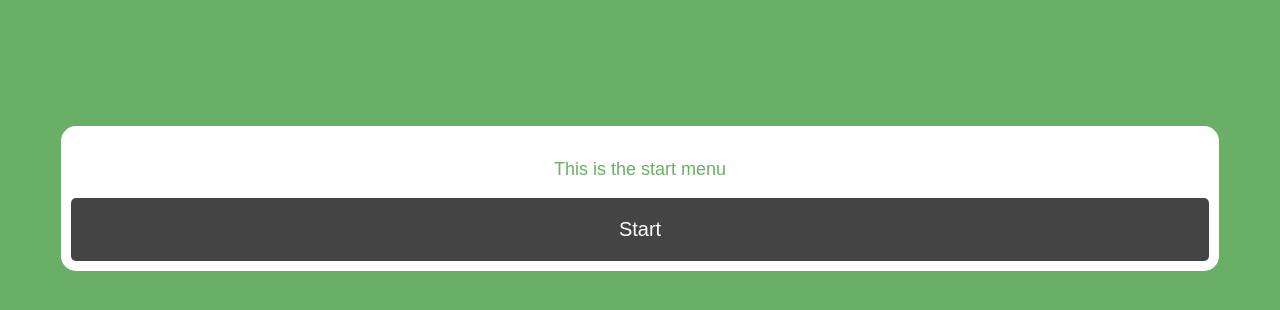
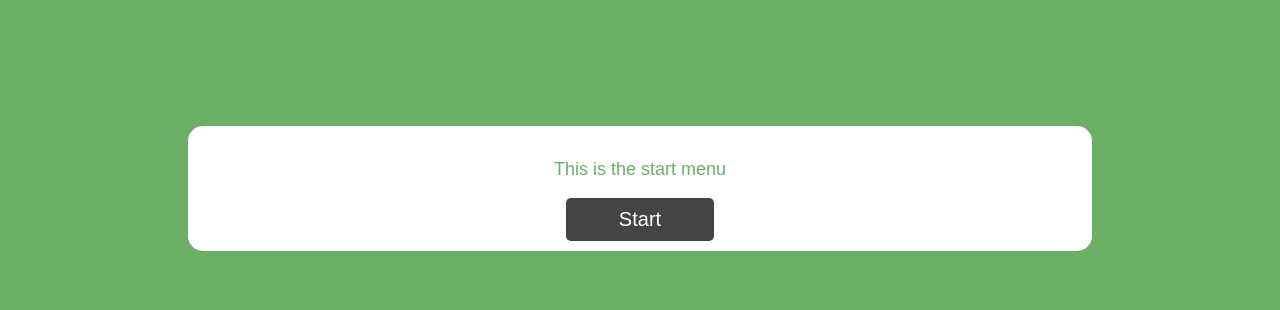
Before and after one commit to jakec-github/codeQuiz, a Flask app: page / in a window 1280 px wide. Shown: the top 310 px of the page. Run offline with Flask 2, Linux system fonts and the light colour scheme; data that the repository does not hold is empty; some libraries are stand-ins or nearby versions.

Commit message:
Adapts the quiz for large screen sizes

```diff
--- a/src/static/css/main.css
+++ b/src/static/css/main.css
@@ -1 +1 @@
-*{font-family:sans-serif}body{background-color:#69AF66;max-width:100vw}.btn{cursor:pointer}#quiz{max-width:90%;margin:auto;margin-top:10%;background-color:white;color:#69AF66;text-align:center;padding:10px;padding-top:15px;border-radius:15px}#quiz p{font-size:18px}.panel{background-color:white;color:white;border-radius:5px;display:grid;grid-template-columns:1fr;grid-row-gap:5px;padding:5px}.panel .answer{background-color:#444444;border-radius:5px;font-size:20px;padding:20px 0;min-width:100%}.panel p{grid-column:1/3;margin-bottom:5px;margin-top:0px}.nav{background-color:#444444;border-radius:5px;font-size:20px;padding:20px 0;min-width:100%;color:white}#incorrect-panel{background-color:#FF6666}#correct-panel{background-color:#77DD77}#explanation-panel{background-color:#69AF66}#learn{grid-column:1/3}#total-progress #current-progress{min-height:20px;margin:auto}#total-progress{min-width:70%;background-color:#444444;border-radius:10px;overflow:hidden;text-align:left;border:3px solid #444444}#current-progress{background-color:orange;float:left;transition:all 0.1s ease}
+*{font-family:sans-serif}body{background-color:#69AF66;max-width:100vw}.btn{cursor:pointer}#quiz{max-width:90%;margin:auto;margin-top:10%;background-color:white;color:#69AF66;text-align:center;padding:10px;padding-top:15px;border-radius:15px}#quiz p{font-size:18px}.panel{background-color:white;color:white;border-radius:5px;display:grid;grid-template-columns:1fr;grid-row-gap:5px;padding:5px}.panel .answer{background-color:#444444;border-radius:5px;font-size:20px;padding:20px 0;min-width:100%}.panel p{grid-column:1/3;margin-bottom:5px;margin-top:0px}.nav{background-color:#444444;border-radius:5px;font-size:20px;padding:20px 0;min-width:100%;color:white}#incorrect-panel{background-color:#FF6666}#correct-panel{background-color:#77DD77}#explanation-panel{background-color:#69AF66}#learn{grid-column:1/3}#total-progress #current-progress{min-height:20px;margin:auto}#total-progress{min-width:70%;background-color:#444444;border-radius:10px;overflow:hidden;text-align:left;border:3px solid #444444}#current-progress{background-color:orange;float:left;transition:all 0.1s ease}@media screen and (min-width: 500px){#quiz{max-width:70%}.nav{font-size:20px;padding:10px 30px;color:white;min-width:10%;max-width:10%;margin:auto}.panel{grid-template-columns:1fr 1fr;grid-column-gap:5px}#learn{grid-column:1/2}}
--- a/src/static/scss/main.scss
+++ b/src/static/scss/main.scss
@@ -93,3 +93,28 @@ body {
   float: left;
   transition: all 0.1s ease;
 }
+
+@media screen and (min-width: 500px) {
+
+  #quiz {
+    max-width: 70%;
+  }
+
+  .nav {
+    font-size: 20px;
+    padding: 10px 30px;
+    color: white;
+    min-width: 10%;
+    max-width: 10%;
+    margin: auto;
+  }
+
+  .panel {
+    grid-template-columns: 1fr 1fr;
+    grid-column-gap: 5px;
+  }
+
+  #learn {
+    grid-column: 1/2;
+  }
+}
```
